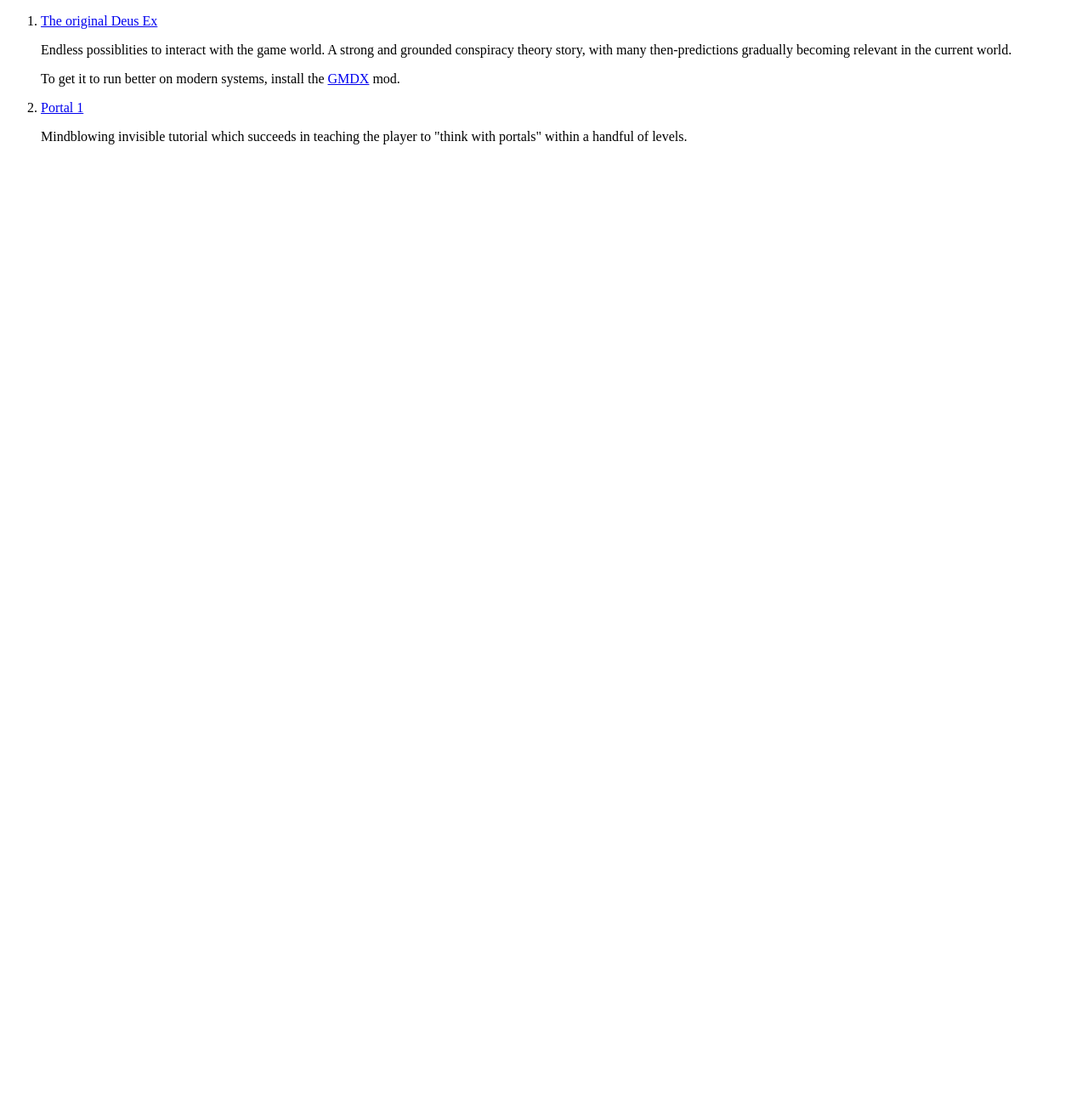
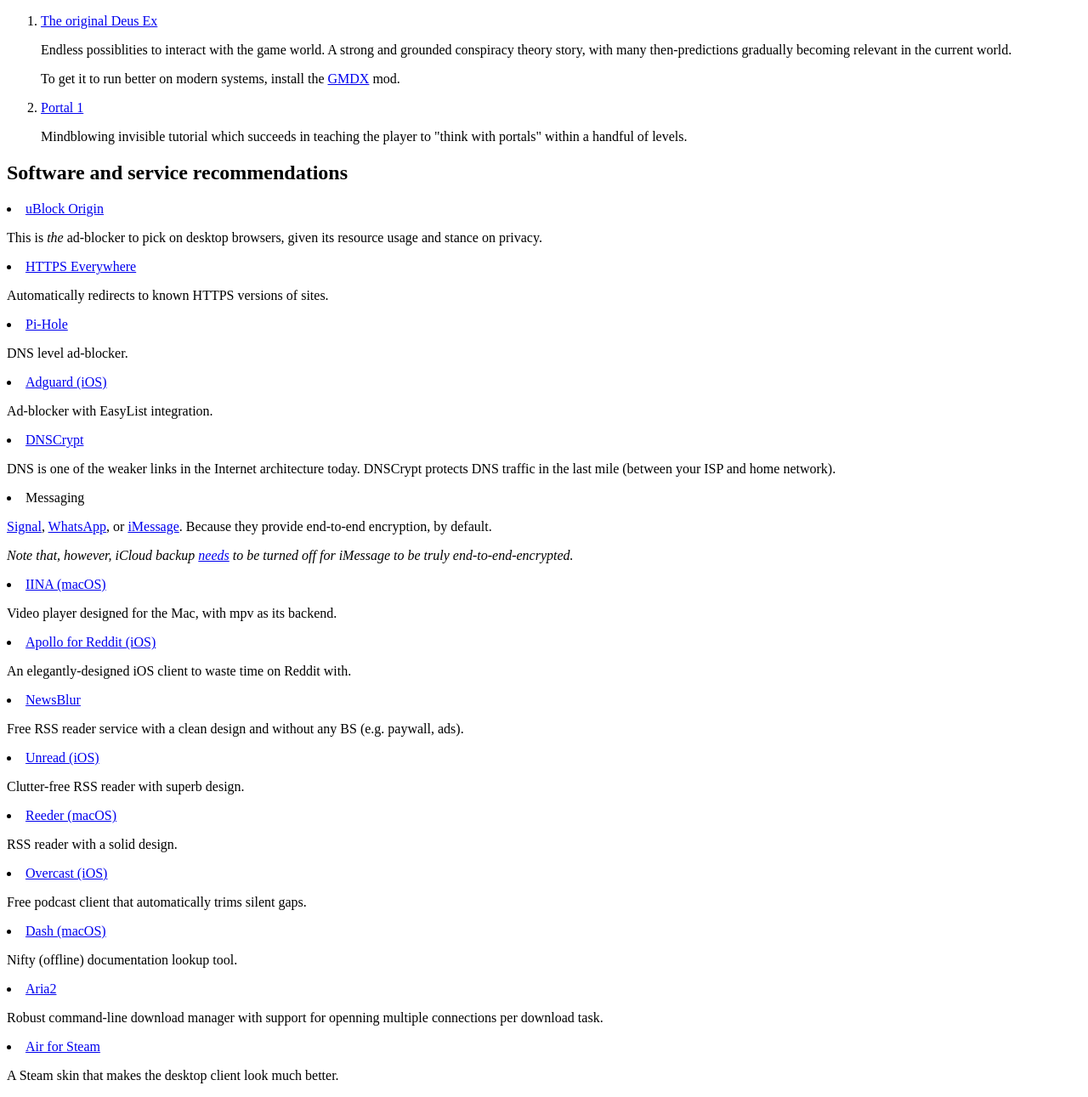
Before and after one commit to adam1x/adam1x.github.io, a plain HTML site: page index.html in a window 1280 px wide. Shown: the part 1544-2835 px from the top of the page at 85% size. Before the commit the page ends 1730 px from the top, so only its background shows below. Drawn offline with Linux system fonts and the light colour scheme.

Commit message:
Add software section

```diff
--- a/index.html
+++ b/index.html
@@ -96,6 +96,69 @@
                     <p>Mindblowing invisible tutorial which succeeds in teaching the player to "think with portals" within a handful of levels.</p>
                 </li>
             </ol>
+
+            <h2>Software and service recommendations</h2>
+            <li>
+                <a href="https://github.com/gorhill/uBlock" target="_blank">uBlock Origin</a>
+                <p>This is <i>the</i> ad-blocker to pick on desktop browsers, given its resource usage and stance on privacy.</p>
+            </li>
+            <li>
+                <a href="https://www.eff.org/https-everywhere" target="_blank">HTTPS Everywhere</a>
+                <p>Automatically redirects to known HTTPS versions of sites.</p>
+            </li>
+            <li>
+                <a href="https://github.com/pi-hole/pi-hole" target="_blank">Pi-Hole</a>
+                <p>DNS level ad-blocker.</p>
+            </li>
+            <li>
+                <a href="https://adguard.com/en/adguard-ios/overview.html" target="_blank">Adguard (iOS)</a>
+                <p>Ad-blocker with EasyList integration.</p>
+            </li>
+            <li>
+                <a href="https://github.com/jedisct1/dnscrypt-proxy" target="_blank">DNSCrypt</a>
+                <p>DNS is one of the weaker links in the Internet architecture today. DNSCrypt protects DNS traffic in the last mile (between your ISP and home network).</p>
+            </li>
+            <li>
+                Messaging
+                <p><a href="https://signal.org/" target="_blank">Signal</a>, <a href="https://www.whatsapp.com/" target="_blank">WhatsApp</a>, or <a href="https://www.apple.com/business/docs/iOS_Security_Guide.pdf" target="_blank">iMessage</a>. Because they provide end-to-end encryption, by default.</p>
+                <p><i>Note that, however, iCloud backup <a href="https://support.apple.com/en-us/HT202303" target="_blank">needs</a> to be turned off for iMessage to be truly end-to-end-encrypted.</i></p>
+            </li>
+            <li>
+                <a href="https://github.com/lhc70000/iina" target="_blank">IINA (macOS)</a>
+                <p>Video player designed for the Mac, with mpv as its backend.</p>
+            </li>
+            <li>
+                <a href="https://apolloapp.io/" target="_blank">Apollo for Reddit (iOS)</a>
+                <p>An elegantly-designed iOS client to waste time on Reddit with.</p>
+            </li>
+            <li>
+                <a href="https://www.newsblur.com/" target="_blank">NewsBlur</a>
+                <p>Free RSS reader service with a clean design and without any BS (e.g. paywall, ads).</p>
+            </li>
+            <li>
+                <a href="https://www.goldenhillsoftware.com/unread/" target="_blank">Unread (iOS)</a>
+                <p>Clutter-free RSS reader with superb design.</p>
+            </li>
+            <li>
+                <a href="http://reederapp.com/mac/" target="_blank">Reeder (macOS)</a>
+                <p>RSS reader with a solid design.</p>
+            </li>
+            <li>
+                <a href="https://overcast.fm/" target="_blank">Overcast (iOS)</a>
+                <p>Free podcast client that automatically trims silent gaps.</p>
+            </li>
+            <li>
+                <a href="https://kapeli.com/dash" target="_blank">Dash (macOS)</a>
+                <p>Nifty (offline) documentation lookup tool.</p>
+            </li>
+            <li>
+                <a href="https://github.com/aria2/aria2" target="_blank">Aria2</a>
+                <p>Robust command-line download manager with support for openning multiple connections per download task.</p>
+            </li>
+            <li>
+                <a href="http://airforsteam.com/" target="_blank">Air for Steam</a>
+                <p>A Steam skin that makes the desktop client look much better.</p>
+            </li>
         </main>
     </body>
 </html>
```
